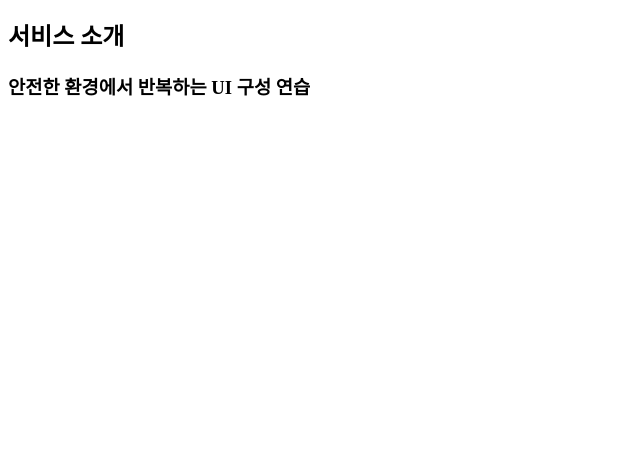
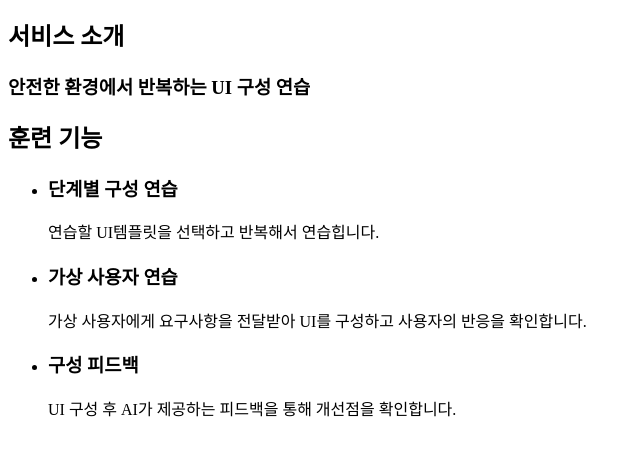
Before and after one commit to HSKIM-hub/uiuxprogramming, a plain HTML site: page index.html in a window 1280 px wide. Shown: the part 116-572 px from the top of the page, without its empty margins (0-640 px from the left). Drawn offline with Linux system fonts and the light colour scheme.

Commit message:
h2 기능, 3가지 li

```diff
--- a/index.html
+++ b/index.html
@@ -11,5 +11,24 @@
     </header>
     <h2>서비스 소개</h2>
     <h3>안전한 환경에서 반복하는 UI 구성 연습</h3>
+
+    <h2>훈련 기능</h2>
+    <ul>
+      <li>
+        <h3>단계별 구성 연습</h3>
+        <p>연습할 UI템플릿을 선택하고 반복해서 연습힙니다.</p>
+      </li>
+      <li>
+        <h3>가상 사용자 연습</h3>
+        <p>
+          가상 사용자에게 요구사항을 전달받아 UI를 구성하고 사용자의 반응을
+          확인합니다.
+        </p>
+      </li>
+      <li>
+        <h3>구성 피드백</h3>
+        <p>UI 구성 후 AI가 제공하는 피드백을 통해 개선점을 확인합니다.</p>
+      </li>
+    </ul>
   </body>
 </html>
```
